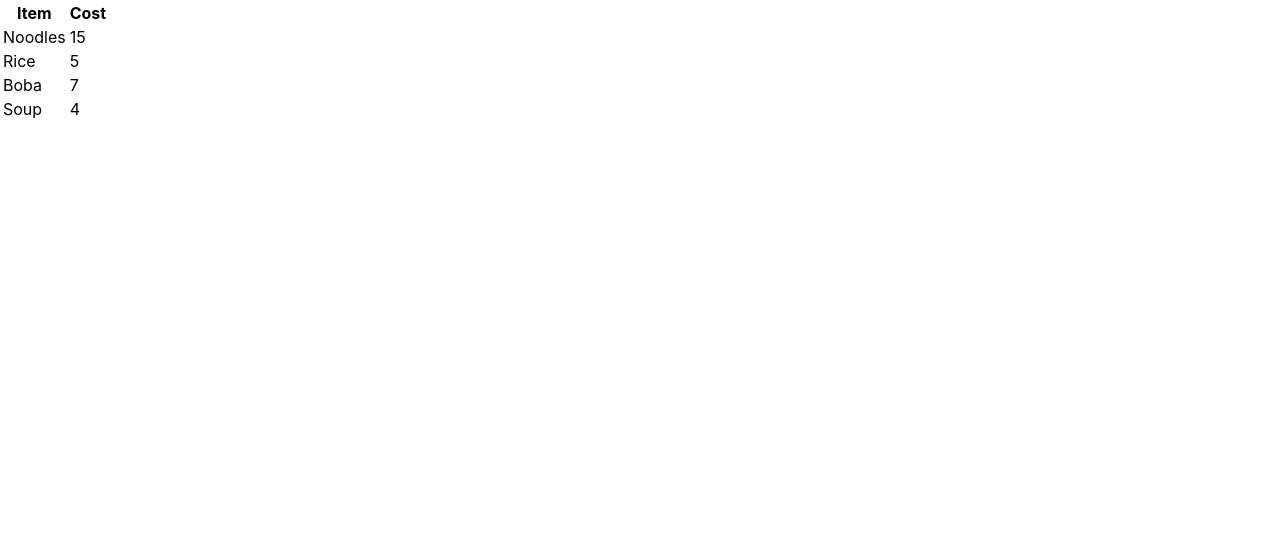
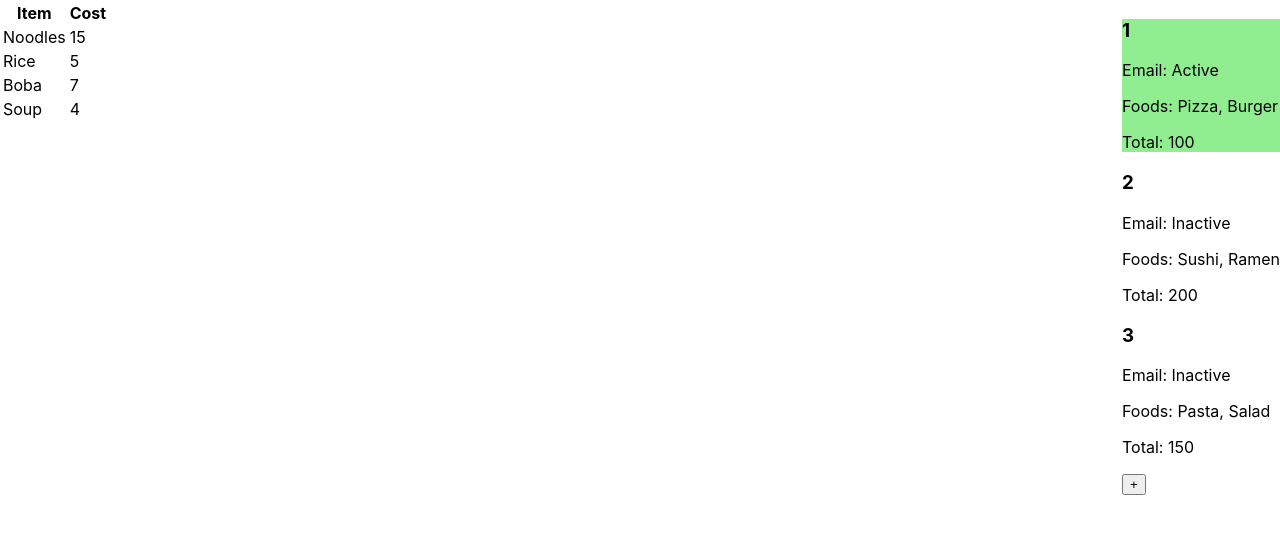
Before and after one commit to CD1088/Benmo, a React (Create React App) app in the folder benmo/: page / in a window 1280 px wide. Shown: the top 534 px of the page. Built offline with nearby package versions, Linux system fonts and the light colour scheme.

Commit message:
Finished merge

```diff
--- a/benmo/src/App.js
+++ b/benmo/src/App.js
@@ -28,7 +28,15 @@ function App() {
       owner: -1
     }
   ];
-  return PrintItems(items, user);
+
+  return (
+    <>
+      <div style={{ position: 'absolute', top: 0, right: 0 }}>
+        <Customers />
+      </div>
+      <PrintItems items={items} user={user} />
+    </>
+  );
 }
 
 export default App;
--- a/benmo/src/foodList.jsx
+++ b/benmo/src/foodList.jsx
@@ -1,7 +1,7 @@
 import { use } from 'react';
 import RenderFoodItem from './foodItem'
 
-function PrintItems(items, user) {
+function PrintItems({items, user}) {
     return (
         <div>
             <table>
```
